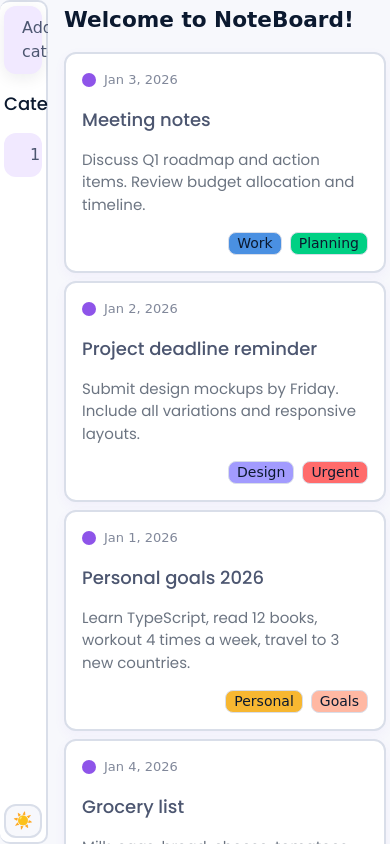
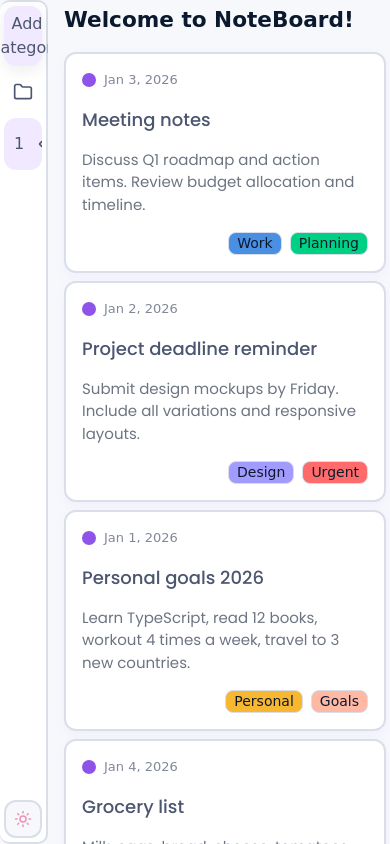
Before and after one commit to LuckyFoxCode/note-board, a website built with Vite: page index.html in a window 390 px wide. Built offline with nearby package versions, Linux system fonts and the light colour scheme; a web font is replaced by a local one.

Commit message:
refactor: add icons and refactor sidebar responsive resize

```diff
--- a/src/assets/icons/index.ts
+++ b/src/assets/icons/index.ts
@@ -1,5 +1,13 @@
+import addSvg from './add.svg?raw';
+import folderSvg from './folder.svg?raw';
+import moonSvg from './moon.svg?raw';
 import removeSvg from './remove.svg?raw';
+import sunSvg from './sun.svg?raw';
 
 export const icons = {
+  addIcon: addSvg,
+  folderIcon: folderSvg,
+  moonIcon: moonSvg,
   removeIcon: removeSvg,
+  sunIcon: sunSvg,
 };
--- a/src/events/toggleTheme.ts
+++ b/src/events/toggleTheme.ts
@@ -1,7 +1,12 @@
+import { icons } from '@/assets/icons';
+import { createSvgIcon } from '@/utils';
+
 export function bindToggleTheme(btn: HTMLButtonElement) {
   btn.addEventListener('click', () => {
-    document.body.classList.toggle('dark');
-    btn.textContent =
-      document.body.classList.contains('dark') === true ? '🌙' : '☀️';
+    const isDark = document.body.classList.toggle('dark');
+
+    btn.replaceChildren(
+      createSvgIcon(isDark ? icons.moonIcon : icons.sunIcon, 'icon-sun'),
+    );
   });
 }
--- a/src/store/state.ts
+++ b/src/store/state.ts
@@ -19,5 +19,6 @@ export const state: RootState = {
   },
   ui: {
     theme: 'light',
+    isOpenSidebar: true,
   },
 };
--- a/src/styles/base.css
+++ b/src/styles/base.css
@@ -38,3 +38,9 @@ ul {
   padding: 0;
   margin: 0;
 }
+
+.icon {
+  width: 18px;
+  height: 18px;
+  color: var(--text-primary);
+}
--- a/src/styles/category.css
+++ b/src/styles/category.css
@@ -8,6 +8,10 @@
 }
 
 .nb-category__btn {
+  display: flex;
+  align-items: center;
+  justify-content: center;
+  gap: 0.5rem;
   font-family: var(--font-secondary);
   color: var(--text-secondary);
   background-color: var(--sidebar-active-bg);
@@ -15,7 +19,8 @@
   border-radius: var(--radius);
   box-shadow: var(--shadow);
   outline: none;
-  padding: 0.5rem 1rem;
+  padding: 0.25rem 0.5rem;
+
   cursor: pointer;
   transition:
     background-color 0.3s,
@@ -30,9 +35,24 @@
   border-color: var(--accent);
 }
 
+.icon-add {
+  width: 20px;
+  height: 20px;
+  color: var(--text-secondary);
+}
+
 .nb-category__title {
   font-size: 1.125rem;
   font-weight: 500;
+  display: flex;
+  justify-content: center;
+  align-items: center;
+}
+
+.icon-title {
+  width: 20px;
+  height: 20px;
+  color: var(--text-secondary);
 }
 
 .nb-category__list {
@@ -47,12 +67,13 @@
 .nb-category__item {
   display: flex;
   align-items: center;
-  column-gap: 0.5rem;
+  justify-content: center;
+  gap: 0.5rem;
   border-radius: var(--radius);
   background-color: var(--sidebar-active-bg);
   border: 2px solid transparent;
   cursor: pointer;
-  padding: 0.5rem 1rem;
+  padding: 0.5rem 0.25rem;
   outline: none;
   transition:
     background-color 0.3s,
@@ -92,19 +113,37 @@
   justify-content: center;
   align-items: center;
   cursor: pointer;
+  outline: none;
+  border: 2px solid transparent;
+  border-radius: 0.5rem;
+  padding: 0.25rem;
+  transition: border-color 0.3s;
+}
+
+.nb-category__item-remove:focus {
+  border-color: var(--accent);
 }
 
 .icon-remove {
-  color: var(--rose);
+  width: 20px;
+  height: 20px;
+  color: var(--text-secondary);
   transition: color 0.3s;
 }
+
 .nb-category__item-remove:hover svg {
-  color: var(--border);
+  color: var(--danger);
 }
 
-/* MEDIA */
+@media (min-width: 768px) {
+}
+
 @media (min-width: 1024px) {
   .nb-category {
     padding-bottom: 1rem;
   }
+
+  .nb-category__btn {
+    padding: 0.5rem 1rem;
+  }
 }
--- a/src/styles/layout.css
+++ b/src/styles/layout.css
@@ -11,11 +11,15 @@
 }
 
 .nb-theme-btn {
+  display: flex;
+  justify-content: center;
+  align-items: center;
+  color: var(--rose);
   background-color: var(--bg);
   border: 2px solid var(--border);
   border-radius: var(--radius);
   outline: none;
-  padding: 0.2rem;
+  padding: 0.5rem 0.25rem;
   cursor: pointer;
   transition: border-color 0.3s;
 }
@@ -25,6 +29,10 @@
 }
 .nb-theme-btn:hover {
   border-color: var(--color-primary);
+}
+
+.icon-sun {
+  color: var(--rose);
 }
 
 .nb-sidebar,
@@ -58,7 +66,7 @@
 @media (min-width: 540px) {
   .nb-sidebar,
   .nb-board {
-    padding: 1rem 0.5rem;
+    padding: 0.5rem 0.25rem;
   }
 
   .nb-board {
@@ -71,6 +79,15 @@
 }
 
 @media (min-width: 768px) {
+  .nb-sidebar {
+    width: 60px;
+  }
+
+  .nb-sidebar,
+  .nb-board {
+    padding: 1rem 0.5rem;
+  }
+
   .nb-board__wrapper-card {
     gap: 1rem;
     grid-template-columns: repeat(2, 1fr);
--- a/src/types/state.ts
+++ b/src/types/state.ts
@@ -13,4 +13,5 @@ export interface AppState {
 
 export interface UI {
   theme: 'light' | 'dark';
+  isOpenSidebar: boolean;
 }
--- a/src/ui/category.ts
+++ b/src/ui/category.ts
@@ -1,19 +1,27 @@
 import { state } from '@/store';
 import { createCategoryItem } from './categoryItem';
+import { createSvgIcon } from '@/utils';
+import { icons } from '@/assets/icons';
 
 export function createCategory(): HTMLDivElement {
   const categories = document.createElement('div');
   categories.classList.add('nb-category');
 
+  const addBtnIcon = createSvgIcon(icons.addIcon, 'icon-add');
+
+  const titleBtn = document.createElement('span');
+  titleBtn.textContent = 'Add category';
+
   const addCategoryBtn = document.createElement('button');
   addCategoryBtn.classList.add('nb-category__btn');
   addCategoryBtn.type = 'button';
   addCategoryBtn.dataset.action = 'add-category';
-  addCategoryBtn.textContent = 'Add category';
 
   const categoryTitle = document.createElement('h2');
   categoryTitle.classList.add('nb-category__title');
-  categoryTitle.textContent = 'Category';
+  // categoryTitle.textContent = 'Category';
+  const iconTitle = createSvgIcon(icons.folderIcon, 'icon-title');
+  categoryTitle.append(iconTitle);
 
   const categoryList = document.createElement('ul');
   categoryList.classList.add('nb-category__list');
@@ -22,6 +30,8 @@ export function createCategory(): HTMLDivElement {
     categoryList.appendChild(createCategoryItem(cat));
   });
 
+  addCategoryBtn.append(addBtnIcon);
+  state.ui.isOpenSidebar && addCategoryBtn.append(titleBtn);
   categories.append(addCategoryBtn, categoryTitle, categoryList);
 
   return categories;
--- a/src/ui/categoryItem.ts
+++ b/src/ui/categoryItem.ts
@@ -1,5 +1,5 @@
 import { icons } from '@/assets/icons';
-
+import { state } from '@/store';
 import type { Category } from '@/types';
 import { createSvgIcon } from '@/utils';
 
@@ -31,7 +31,7 @@ export function createCategoryItem(cat: Category): HTMLLIElement {
 
   itemRemoveBtn.append(removeIcon);
   itemWrapper.append(itemTitle, itemRemoveBtn);
-  categoryItem.append(itemWrapper);
+  state.ui.isOpenSidebar && categoryItem.append(itemWrapper);
 
   return categoryItem;
 }
--- a/src/ui/sidebar.ts
+++ b/src/ui/sidebar.ts
@@ -1,8 +1,9 @@
+import { createSvgIcon } from '@/utils';
 import { createCategory } from './category';
+import { icons } from '@/assets/icons';
 
 export function renderSidebar(): {
   sidebar: HTMLElement;
-
   themeBtn: HTMLButtonElement;
 } {
   const sidebar = document.createElement('aside');
@@ -12,12 +13,13 @@ export function renderSidebar(): {
   sidebar.ariaLabel = 'Navigation';
 
   const categories = createCategory();
+  const sunIcon = createSvgIcon(icons.sunIcon, 'icon-sun');
 
   const themeBtn = document.createElement('button');
   themeBtn.classList.add('nb-theme-btn');
   themeBtn.type = 'button';
-  themeBtn.textContent = '☀️';
 
+  themeBtn.append(sunIcon);
   sidebar.append(categories, themeBtn);
 
   return { sidebar, themeBtn };
```
Also changed, not shown: src/assets/icons/add.svg (added), src/assets/icons/folder.svg (added), src/assets/icons/moon.svg (added), src/assets/icons/remove.svg, src/assets/icons/sun.svg (added).
